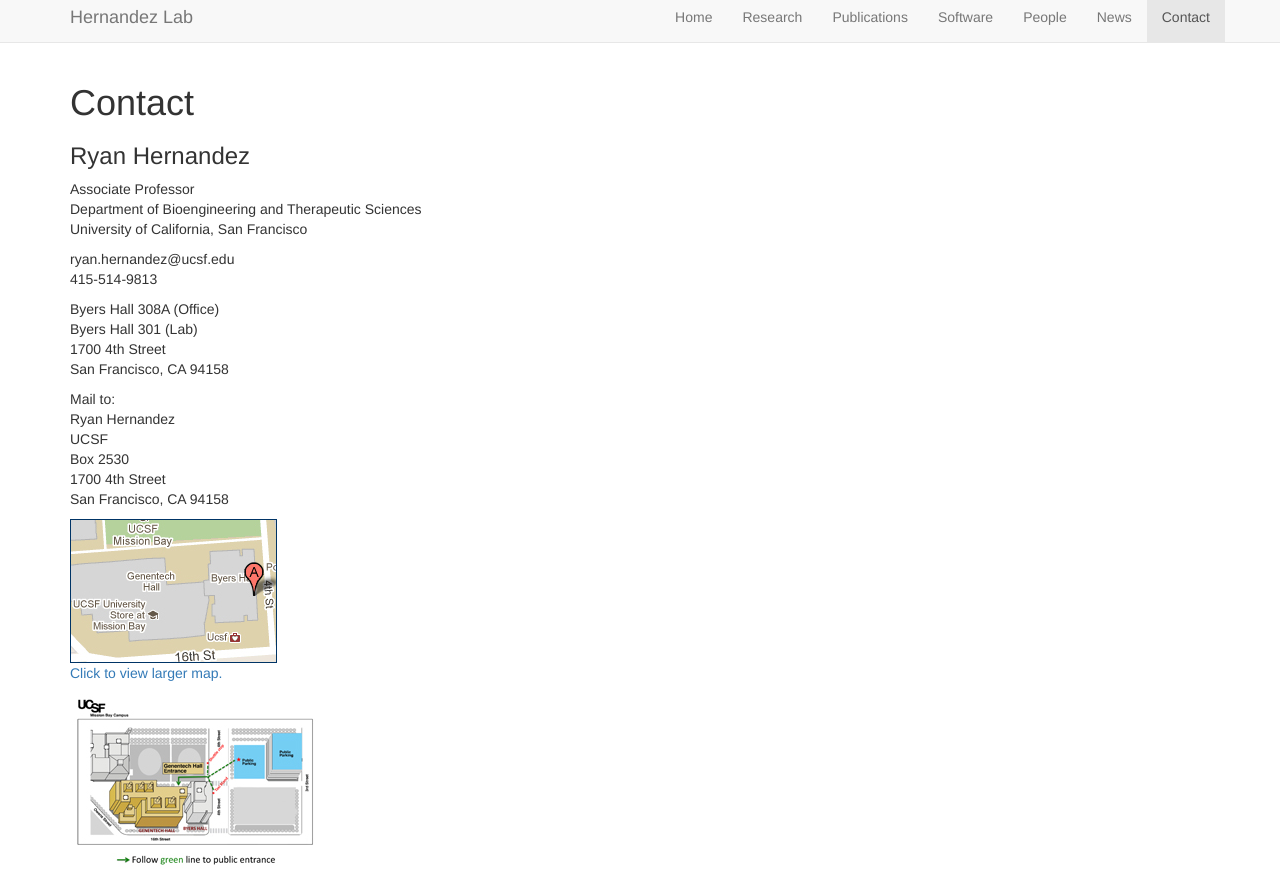
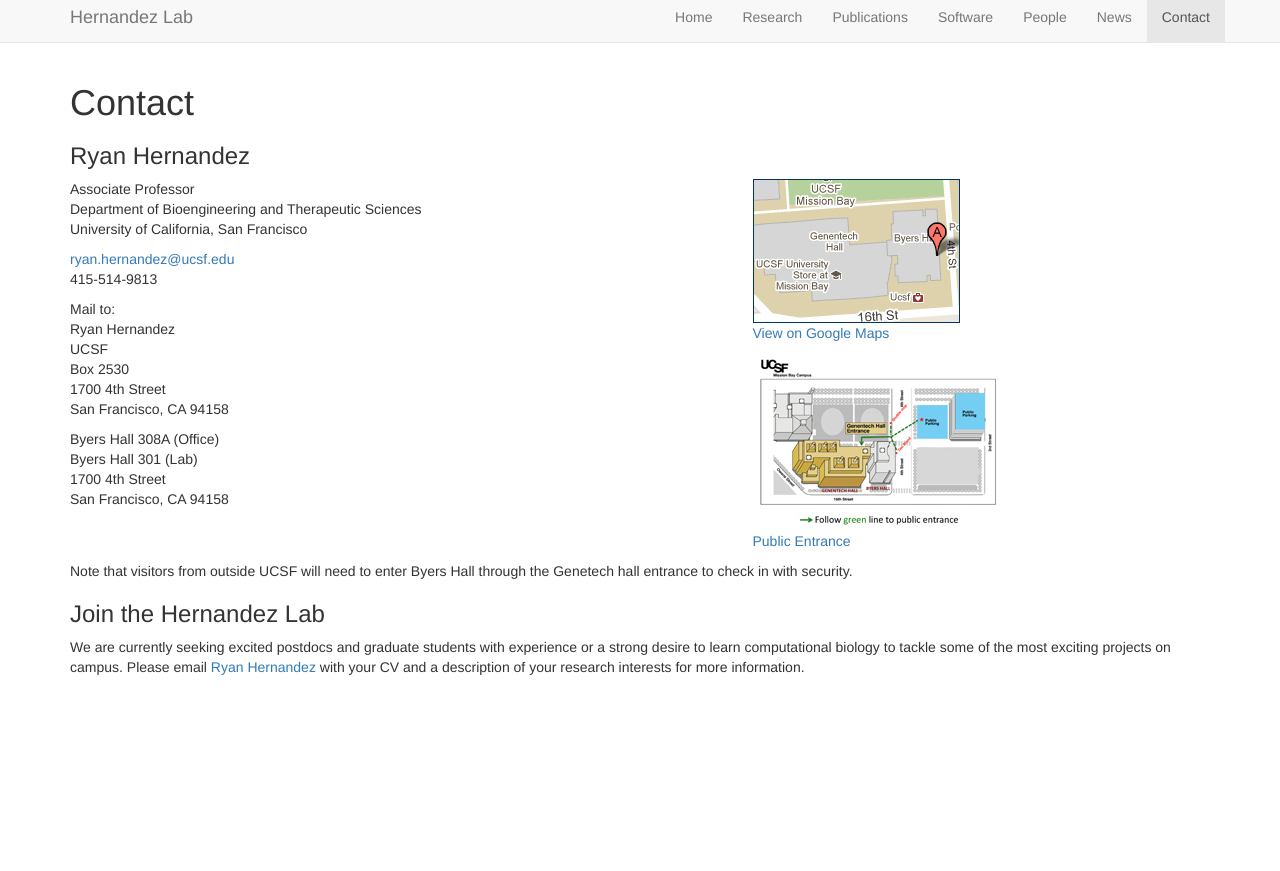
Before and after one commit to HernandezLab/hernandezlab.github.io, a Jekyll site: the page built from contact_test/index.html, in a window 1280 px wide, cut to the strip 48-919 px from the top of the page. Built offline with Jekyll 4.4.1, drawn with Linux system fonts in a browser that asks for light colours; nearby versions of some CDN libraries.

Commit message:
Contact public entrance and other maps

```diff
--- a/contact_test/index.html
+++ b/contact_test/index.html
@@ -5,18 +5,15 @@ group: contact
 
 <h1>Contact</h1>
 <h3>Ryan Hernandez</h3>
-
+<div class="row">
+  <div class="col-sm-7">
     <p>Associate Professor<br/>
       Department of Bioengineering and Therapeutic Sciences<br/>
       University of California, San Francisco</p>
 
-<p>ryan.hernandez@ucsf.edu<br/>
+    <p><a href="mailto:ryan.hernandez@ucsf.edu">
+      ryan.hernandez@ucsf.edu</a><br/>
       415-514-9813</p>
-
-<p>Byers Hall 308A (Office)<br/>
-  Byers Hall 301 (Lab)<br/>
-  1700 4th Street<br/>
-  San Francisco, CA 94158</p>
 
     <p>Mail to:<br/>
     Ryan Hernandez<br/>
@@ -25,14 +22,31 @@ Box 2530<br/>
     1700 4th Street<br/>
     San Francisco, CA 94158</p>
 
+    <p>Byers Hall 308A (Office)<br/>
+      Byers Hall 301 (Lab)<br/>
+      1700 4th Street<br/>
+      San Francisco, CA 94158</p></div>
+  <div class="col-sm-3">
     <p>
-<a href="http://maps.google.com/maps?hl=en&amp;q=1700+4th+street+san+francisco&amp;ie=UTF8&amp;hq=&amp;hnear=1700+4th+St,+San+Francisco,+California+94158&amp;gl=us&amp;z=16&amp;lci=transit_comp" target="_blank">
-  <img src="/static/img/google_map.jpg" alt="UCSF Mission Bay Campus Location" border="0"/><br/>
-  <span class="text5">Click to view larger map.</span>
-</a>
-</p>
-
-
+    <a
+href="http://maps.google.com/maps?hl=en&amp;q=1700+4th+street+san+francisco&amp
+;ie=UTF8&amp;hq=&amp;hnear=1700+4th+St,+San+Francisco,+California+94158&amp;gl=
+us&amp;z=16&amp;lci=transit_comp" target="_blank">
+      <img src="/static/img/google_map.jpg"
+        alt="UCSF Mission Bay Campus Location" border="0"/><br/>
+      <span class="text5">View on Google Maps</span></a></p>
+    <p>
       <a href="/contact/public-entrance">
         <img src="/static/img/public-entrance-map.jpg"
-    alt="Public Entrance Map" border="0"></a>
+          alt="Public Entrance Map" border="0"><br/>
+        Public Entrance</a></p></div>
+</div>
+Note that visitors from outside UCSF will need to enter Byers Hall through the
+Genetech hall entrance to check in with security.
+
+<h3>Join the Hernandez Lab</h3>
+We are currently seeking excited postdocs and graduate students with experience
+or a strong desire to learn computational biology to tackle some of the most
+exciting projects on campus. Please email <a
+href="mailto:ryan.hernandez@ucsf.edu">Ryan Hernandez</a> with your CV and a
+description of your research interests for more information.
```
Also changed, not shown: contact/public-entrance/index.md (added, +7 -0 lines), static/img/public-entrance-map-large.png (added). Lines whose indentation alone changed are shown as unchanged.
